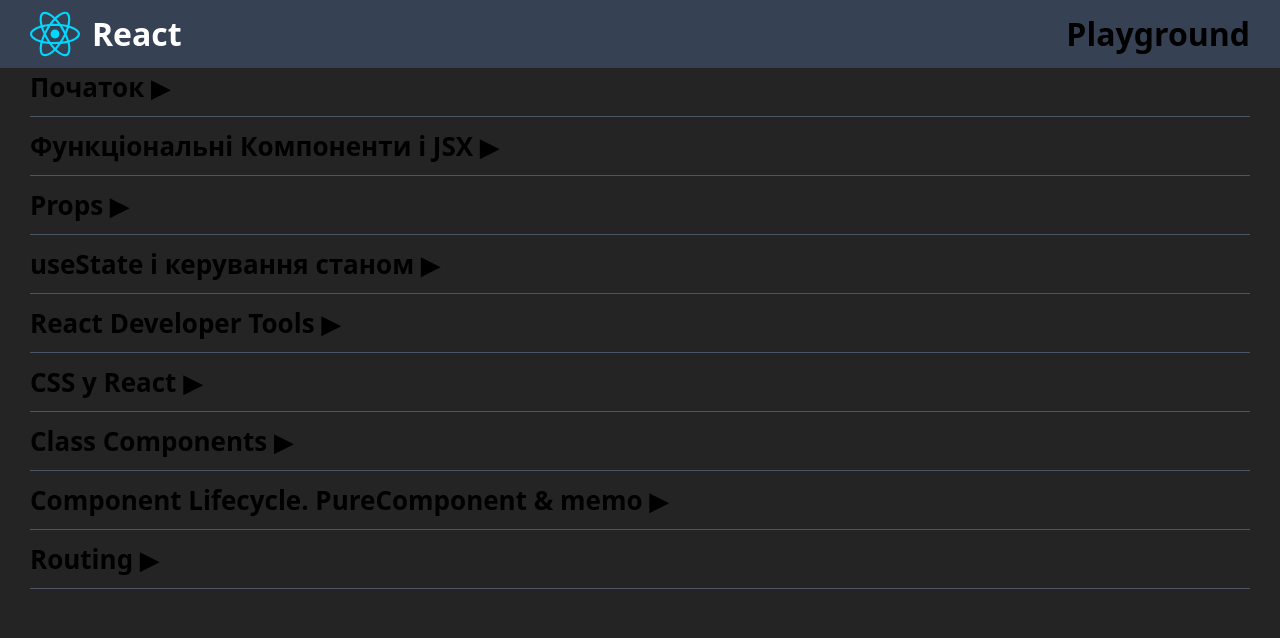
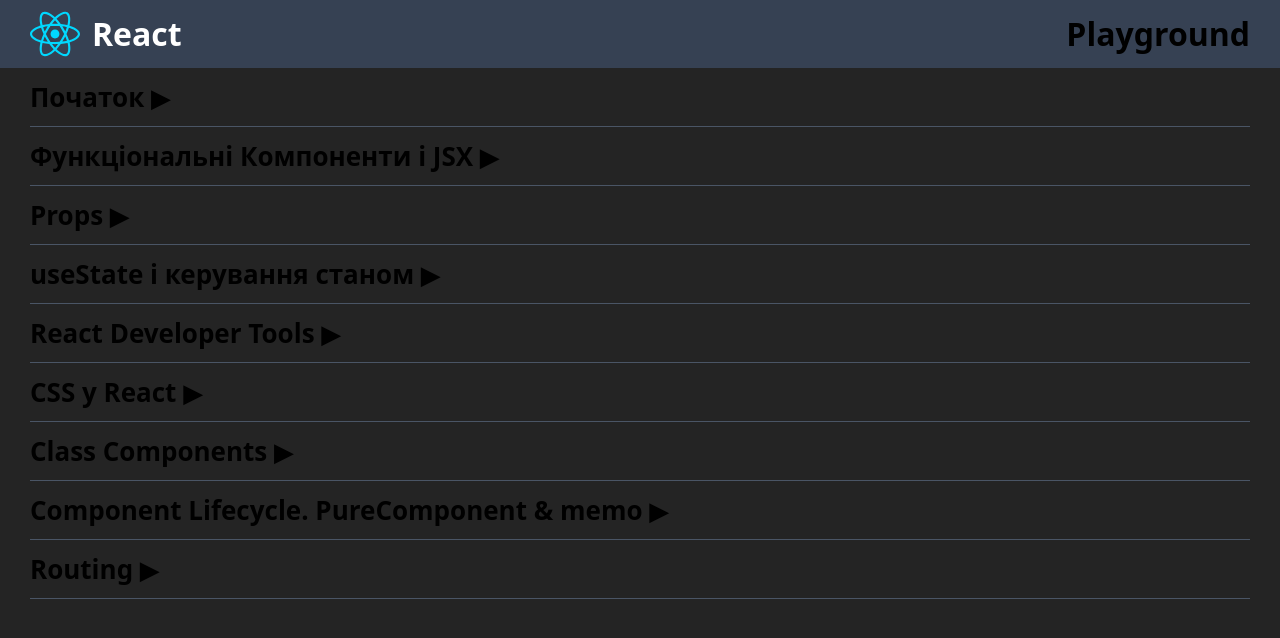
Before and after one commit to Gastello/react-notebook, a React (Vite) app: page /code in a window 1280 px wide. Shown: the top 638 px of the page. Built offline with nearby package versions, Linux system fonts and the light colour scheme.

Commit message:
Code & CodeSnippet fix

```diff
--- a/src/App.tsx
+++ b/src/App.tsx
@@ -28,7 +28,7 @@
   return (
     <>
       <Header />
-      <div className="wrapper py-[10px]">
+      <div className="wrapper wrapper_content">
         <Topic title="Початок">
           <div className="text-[20px] font-semibold mt-0">Документація</div>
           <p>
--- a/src/components/code/Code.tsx
+++ b/src/components/code/Code.tsx
@@ -26,7 +26,7 @@
         id="copyCodeBtn"
         onClick={copyCode}
         type="button"
-        className="hover:bg-white hover:text-gray-900 cursor-pointer absolute top-2 right-2 py-1 px-2 rounded-md border text-gray-300 border-gray-300e"
+        className="hover:bg-white hover:text-gray-900 cursor-pointer absolute top-[5px] right-2 py-0.5 px-2 rounded-md border text-gray-300 border-gray-300"
       >
         Copy
       </button>
--- a/src/components/codeSnippet/CodeSnippet.tsx
+++ b/src/components/codeSnippet/CodeSnippet.tsx
@@ -23,7 +23,7 @@
             id="copyCodeBtn"
             onClick={copyCode}
             type="button"
-            className="hover:bg-white hover:text-gray-900 cursor-pointer absolute top-2 right-2 py-1 px-2 rounded-md border text-gray-300 border-gray-300"
+            className="hover:bg-white hover:text-gray-900 cursor-pointer absolute top-[5px] right-2 py-1 px-2 rounded-md border text-gray-300 border-gray-300"
           >
             Copy
           </button>
--- a/src/index.css
+++ b/src/index.css
@@ -34,6 +34,9 @@
   margin: 0 auto;
   padding: 0px 20px;
 }
+.wrapper_content{
+  padding: 10px 20px;
+}
 .text-outline {
   text-shadow: -1px 0 black, 0 1px black, 1px 0 black, 0 -1px black;
 }
```
